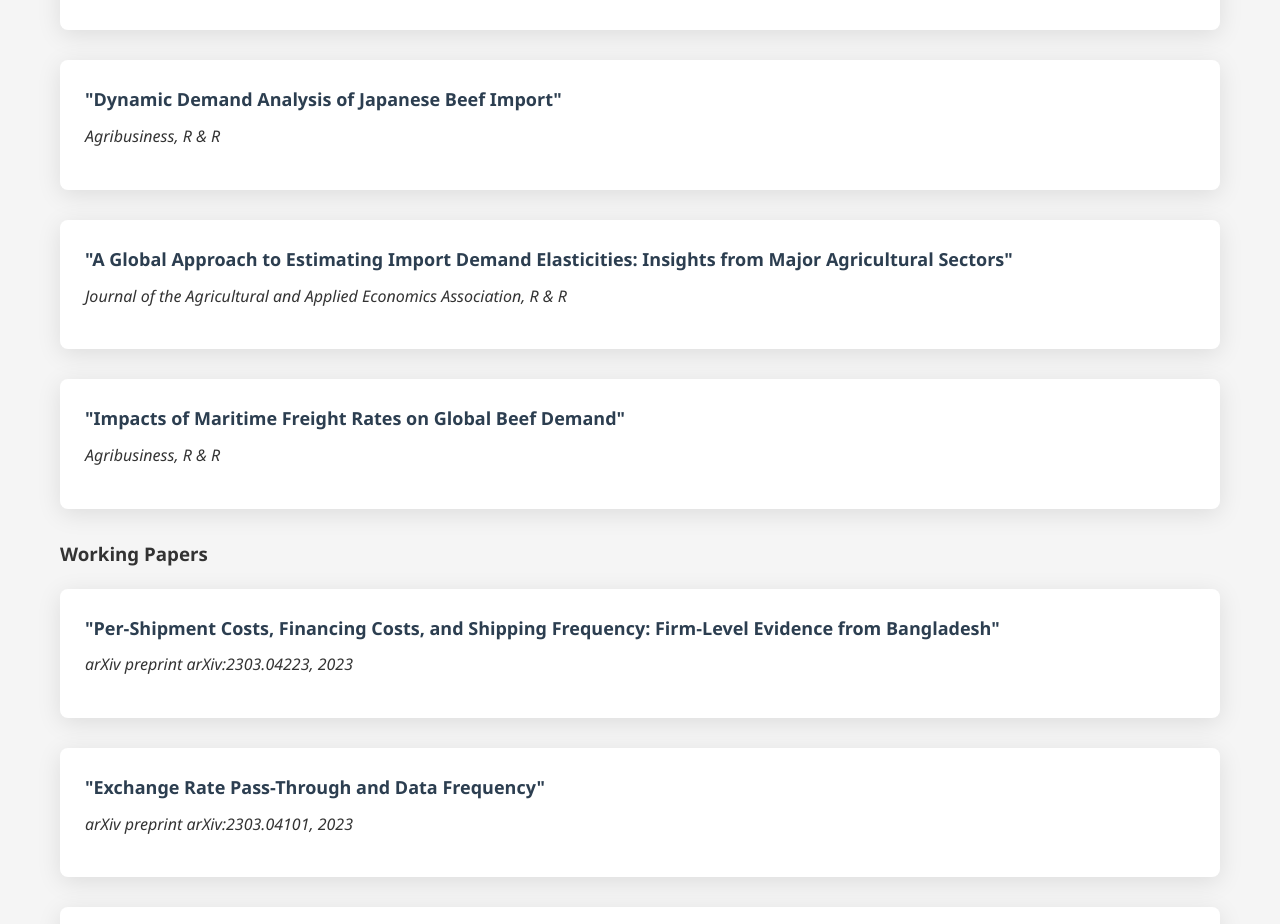
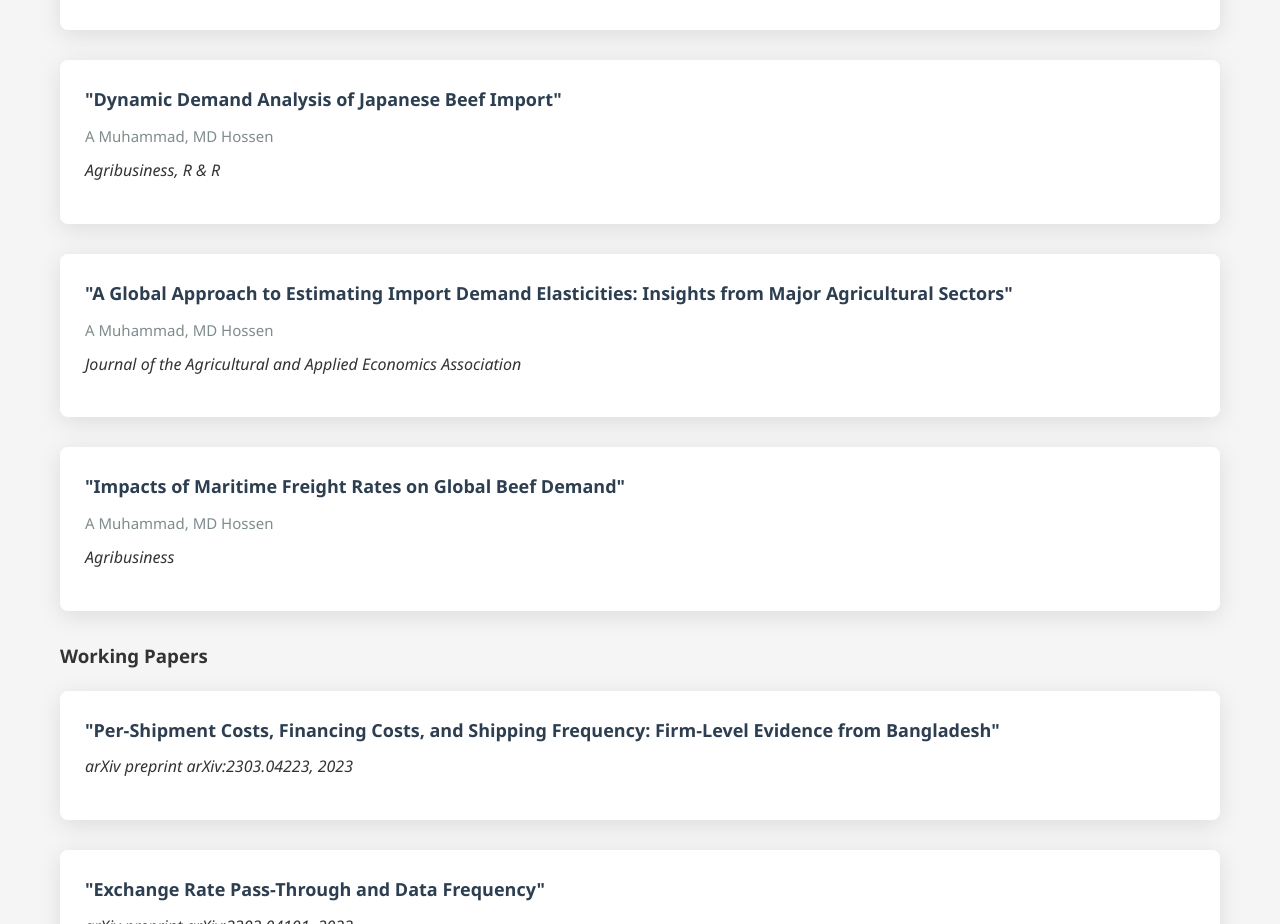
Before and after one commit to deluair/hossen, a plain HTML site: page index.html in a window 1280 px wide. Shown: the part 7140-8064 px from the top of the page. Drawn offline with Linux system fonts and the light colour scheme.

Commit message:
Update index.html

```diff
--- a/index.html
+++ b/index.html
@@ -1118,15 +1118,18 @@
                 </div>
                 <div class="publication-card">
                     <div class="publication-title">"Dynamic Demand Analysis of Japanese Beef Import"</div>
+                    <div class="publication-authors">A Muhammad, MD Hossen</div>
                     <div class="publication-journal">Agribusiness, R & R</div>
                 </div>
                 <div class="publication-card">
                     <div class="publication-title">"A Global Approach to Estimating Import Demand Elasticities: Insights from Major Agricultural Sectors"</div>
-                    <div class="publication-journal">Journal of the Agricultural and Applied Economics Association, R & R</div>
+                    <div class="publication-authors">A Muhammad, MD Hossen</div>
+                    <div class="publication-journal">Journal of the Agricultural and Applied Economics Association</div>
                 </div>
                 <div class="publication-card">
                     <div class="publication-title">"Impacts of Maritime Freight Rates on Global Beef Demand"</div>
-                    <div class="publication-journal">Agribusiness, R & R</div>
+                    <div class="publication-authors">A Muhammad, MD Hossen</div>
+                    <div class="publication-journal">Agribusiness</div>
                 </div>
             </div>
 
```
